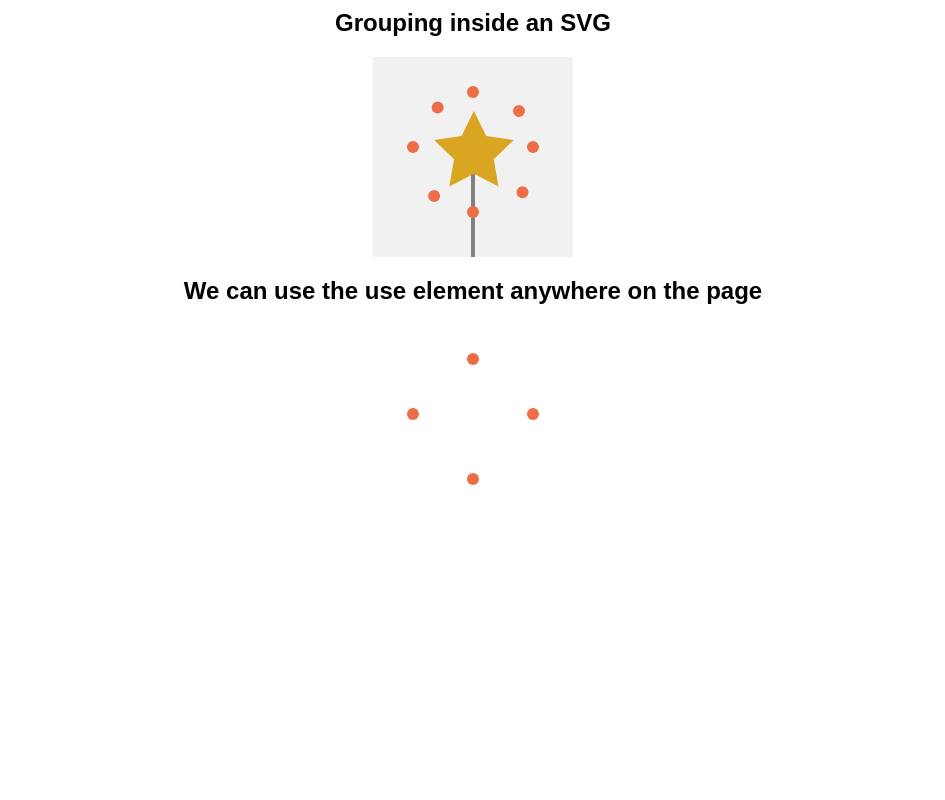
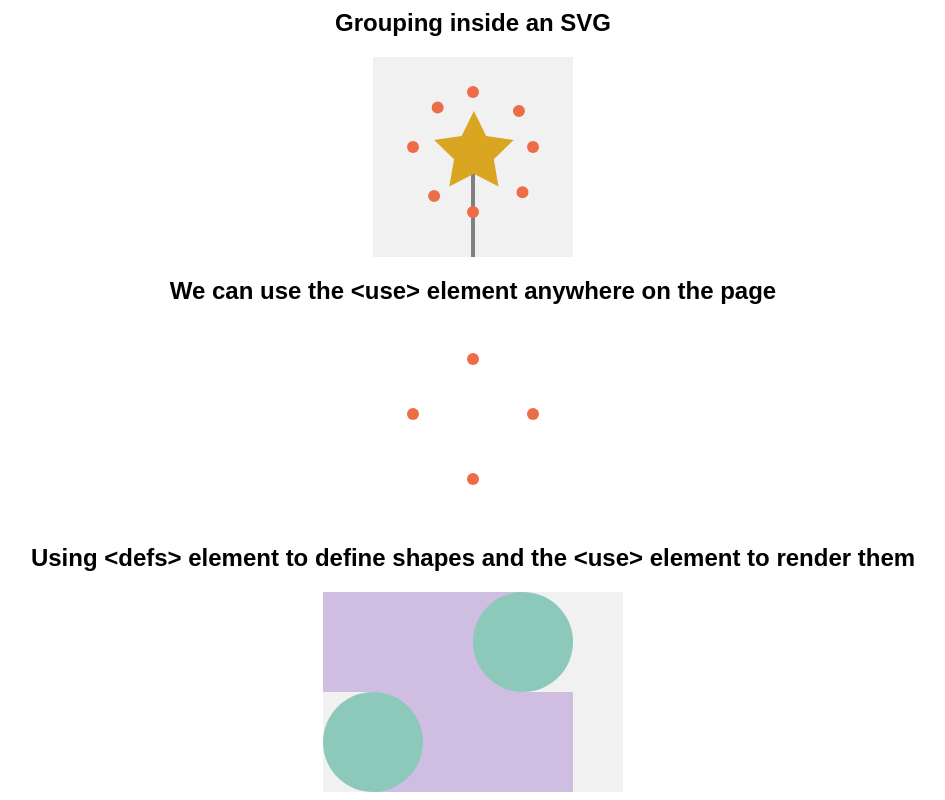
Before and after one commit to ProfJoanna/mtm6201-week7-030, a plain HTML site: page index.html in a window 1280 px wide. Shown: the part 4346-5146 px from the top of the page, without its empty margins (167-1112 px from the left). Before the commit the page ends 4878 px from the top, so only its background shows below. Drawn offline with Linux system fonts and the light colour scheme; a web font is replaced by a local one.

Commit message:
adds defs example

```diff
--- a/css/main.css
+++ b/css/main.css
@@ -65,3 +65,8 @@ img, svg {
     transform-origin: center;
     transform: rotate(45deg)
 }
+
+.shape2 {
+    transform: rotate(180deg);
+    transform-origin: center;
+}
--- a/index.html
+++ b/index.html
@@ -66,10 +66,25 @@
         <use xlink:href="#magic" x="0" y="0" class="dup-bubbles"/>
     </svg>
 
-    <h2>We can use the use element anywhere on the page</use></h2>
+    <h2>We can use the &lt;use&gt; element anywhere on the page</use></h2>
     <svg width="200" height="200"
          viewBox="0 0 200 200" >
         <use xlink:href="#magic" x="" y="" />
     </svg>
+
+    <h2>Using &lt;defs&gt; element to define shapes and the &lt;use&gt; element to render them </h2>
+    <svg width="300" height="200" viewBox="0 0 300 200" style="background: #f1f1f1;">
+        <defs>
+            <g id="shape">
+                <rect id="brick" width="200" height="100" fill="#CFBEE1"/>
+                <circle id="ball" r="50" cx="200" cy="50" fill="#8cc9bb"/>
+            </g>
+        </defs>
+        <use xlink:href="#brick"/>
+        <use xlink:href="#ball"/>
+        <use class="shape2" xlink:href="#shape" x="50" y="0" />
+        <!-- <use xlink:href="#brick" x="50" y="100" />
+        <use xlink:href="#ball" x="-150" y="100" /> -->
+    </svg>
 </body>
 </html>
```
